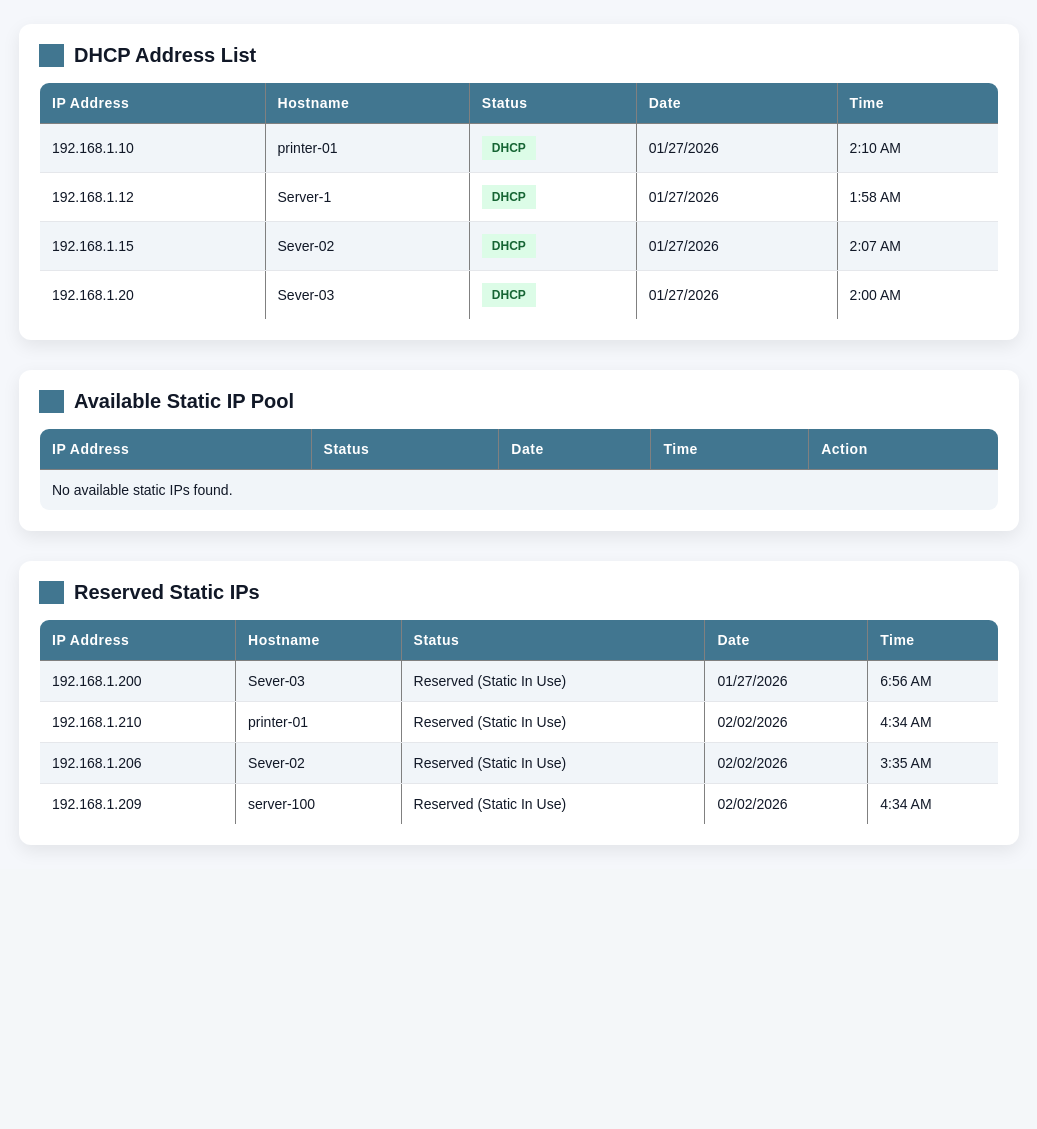
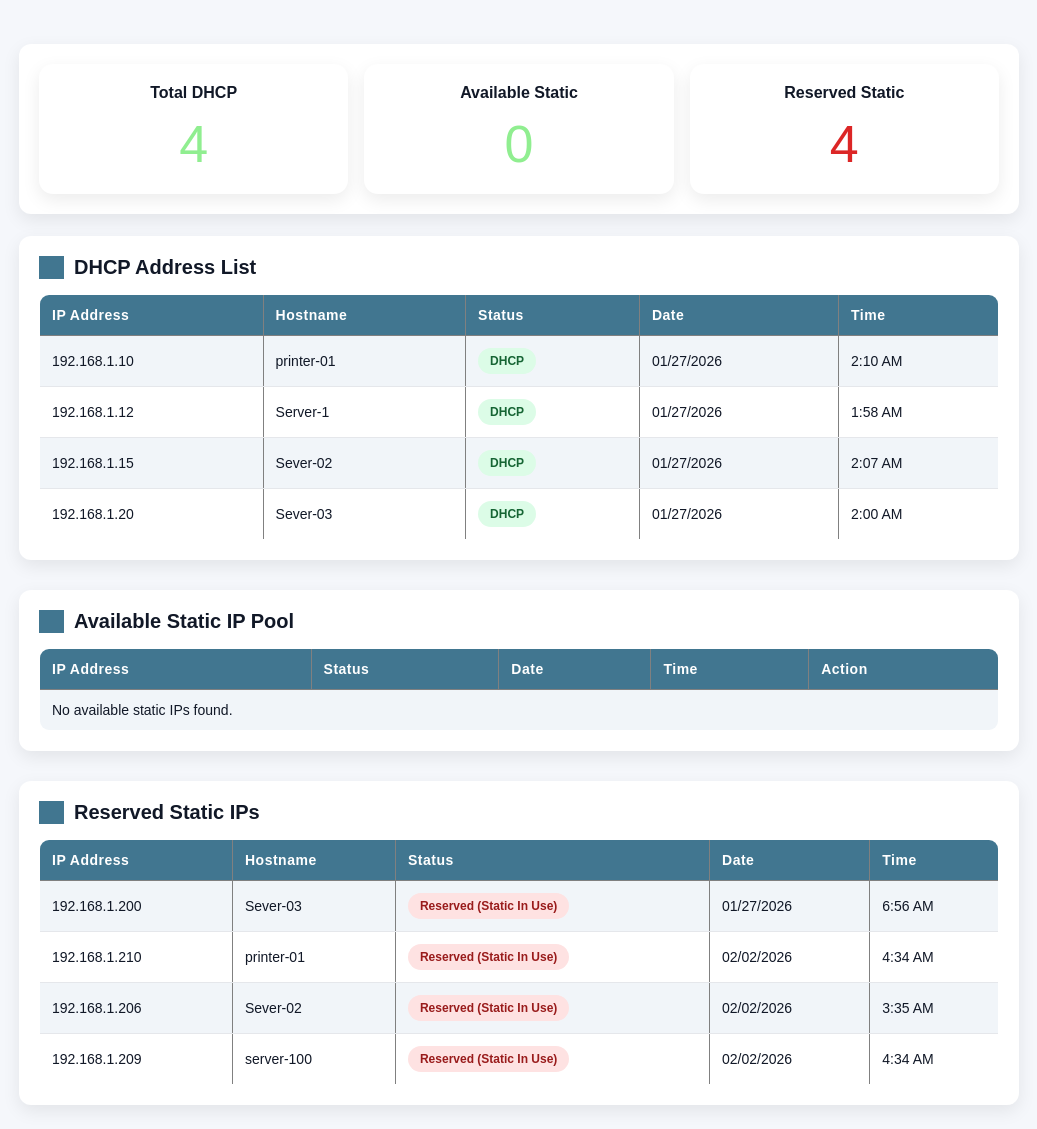
Before and after one commit to samuelembaye61-cyber/Static-ip-reservation, a Django app: page / in a window 1280 px wide. Shown: the part 67-1196 px from the top of the page, without its empty margins (5-1042 px from the left). Before the commit the page ends 915 px from the top, so only its background shows below. Run offline with Django 4.2, Linux system fonts and the light colour scheme; data comes from the database, SQL or seed files in the repository; both versions use the stored data as it was after the commit.

Commit message:
created the summary card for 3 table

```diff
--- a/myProject/dhcp_manager/ipam/static/css/style.css
+++ b/myProject/dhcp_manager/ipam/static/css/style.css
@@ -80,7 +80,7 @@ td {
   border-bottom: 1px solid #e5e7eb;
 }
 
-/* Small badge */
+/* Small badge for dhcp */
 .status-badge {
   padding: 5px 10px;
   font-size: 12px;
@@ -93,10 +93,6 @@ td {
   color: #166534;
 }
 
-.status-static {
-  background: #dbeafe;
-  color: #1e40af;
-}
 
 /* Reserve Button */
 .flex{
@@ -126,3 +122,69 @@ td {
 .reserve-btn:active {
   transform: scale(0.98);
 }
+
+/* Release Button */
+
+.status-badge {
+  padding: 6px 12px;
+  border-radius: 999px;
+  font-size: 12px;
+  font-weight: 700;
+  display: inline-block;
+}
+
+
+/* Available badge (GREEN) */
+.status-available {
+  background: #dcfce7;
+  color: #166534;
+}
+
+/* Reserved badge (RED) */
+.status-reserved {
+  background: #fee2e2;
+  color: #991b1b;
+}
+
+/* Summary card for 3 tables */
+.summary-cards {
+  display: grid;
+  grid-template-columns: repeat(3, 1fr);
+  gap: 16px;
+  margin: 20px 0 22px;
+  max-width: 1000px;
+}
+
+.card {
+  background: white;
+  padding: 20px;
+  border-radius: 14px;
+  box-shadow: 0 6px 18px rgba(0, 0, 0, 0.08);
+  text-align: center;
+  /* border: 5px solid #417690; */
+}
+
+.card h3 {
+  margin: 0;
+  font-size: 16px;
+  font-weight: 700;
+  color: #111827;
+}
+
+.card p {
+  margin: 12px 0 0;
+  font-size: 52px;
+  font-weight: 500;
+}
+
+.card.dhcp p {
+  color: lightgreen;
+}
+
+.card.available p {
+  color: lightgreen;
+}
+
+.card.reserved p {
+  color: #dc2626;
+}
--- a/myProject/dhcp_manager/ipam/templates/ipam/dhcp_list.html
+++ b/myProject/dhcp_manager/ipam/templates/ipam/dhcp_list.html
@@ -6,7 +6,7 @@
     <meta charset="UTF-8">
     <meta name="viewport" content="width=device-width, initial-scale=1.0">
     <!-- CSS Link -->
-    <link rel="stylesheet" href="{% static 'css/style.css' %}">
+    <link rel="stylesheet" href="{% static 'css/style.css' %}? v=2">
     <!-- Website title -->
     <title>Static IP Reservation</title>
 </head>
@@ -19,6 +19,22 @@
 
     <!-- Main Content -->
     <main>
+        <section class="summary-cards">
+            <div class="card dhcp">
+                <h3>Total DHCP</h3>
+                <p>{{ dhcp_count }}</p>
+            </div>
+
+            <div class="card available">
+                <h3>Available Static</h3>
+                <p>{{ available_count }}</p>
+            </div>
+
+            <div class="card reserved">
+                <h3>Reserved Static</h3>
+                <p>{{ reserved_count }}</p>
+            </div>
+        </section>
         <!-- DHCP Section -->
         <section id="dhcp-section">
             <h2>DHCP Address List</h2>
@@ -46,7 +62,7 @@
                 </tr>
                 {% empty %}
                 <tr>
-                    <td colspan="3">No DHCP address found.</td>
+                    <td colspan="5">No DHCP address found.</td>
                 </tr>
                 {% endfor %}
             </table>
@@ -68,7 +84,11 @@
                 {% for ip in available_static %}
                 <tr>
                     <td>{{ ip.ip_address }}</td>
-                    <td>{{ ip.get_status_display }}</td>
+                    <td>
+                        <span class="status-badge status-{{ ip.status }}">
+                            {{ ip.get_status_display }}
+                        </span>
+                    </td>
                     <td>{{ ip.updated_at|date:"m/d/Y" }}</td>
                     <td>{{ ip.updated_at|date:"g:i A" }}</td>
                     <td class="flex">
@@ -103,7 +123,11 @@
                 <tr>
                     <td>{{ ip.ip_address }}</td>
                     <td>{{ ip.hostname|default:"-" }}</td>
-                    <td>{{ ip.get_status_display }}</td>
+                    <td>
+                        <span class="status-badge status-{{ ip.status }}">
+                            {{ ip.get_status_display }}
+                        </span>
+                    </td>
                     <td>{{ ip.updated_at|date:"m/d/Y" }}</td>
                     <td>{{ ip.updated_at|date:"g:i A" }}</td>
                 </tr>
--- a/myProject/dhcp_manager/ipam/views.py
+++ b/myProject/dhcp_manager/ipam/views.py
@@ -14,6 +14,10 @@ def dhcp_list(request):
         'dhcp_addresses': dhcp_addresses,
         'available_static': available_static,
         'reserved_static': reserved_static,
+
+        "dhcp_count": dhcp_addresses.count(),
+        "available_count": available_static.count(),
+        "reserved_count": reserved_static.count(),
     })
 
 
```
Also changed, not shown: myProject/dhcp_manager/db.sqlite3.
